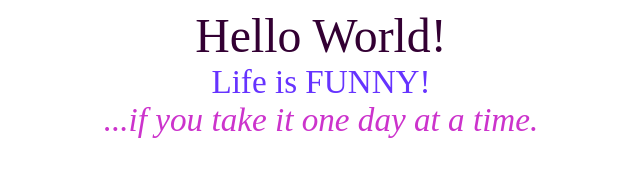
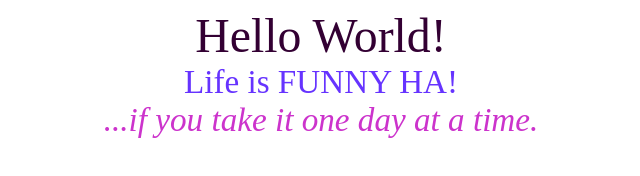
Before and after one commit to krishnachagaleti/HTMLGitHubActions, a plain HTML site: page index.html in a window 1280 px wide. Shown: the whole page, without its empty margins (319-959 px from the left). Drawn offline with Linux system fonts and the light colour scheme.

Commit message:
Changed BEAUTIFUL to FUNNY HA

```diff
--- a/index.html
+++ b/index.html
@@ -10,7 +10,7 @@
  style="color: rgb(51, 0, 51);"><big><big><big><big><big>Hello
 World!</big></big></big></big></big></big><br>
 <big style="color: rgb(102, 51, 255);"><big><big><big><big><big><small><small>Life
-is FUNNY!<br>
+is FUNNY HA!<br>
 <span style="font-style: italic; color: rgb(204, 51, 204);">...if
 you take it one day at a time.</span></small></small></big></big></big></big></big></big></div>
 </body>
```
